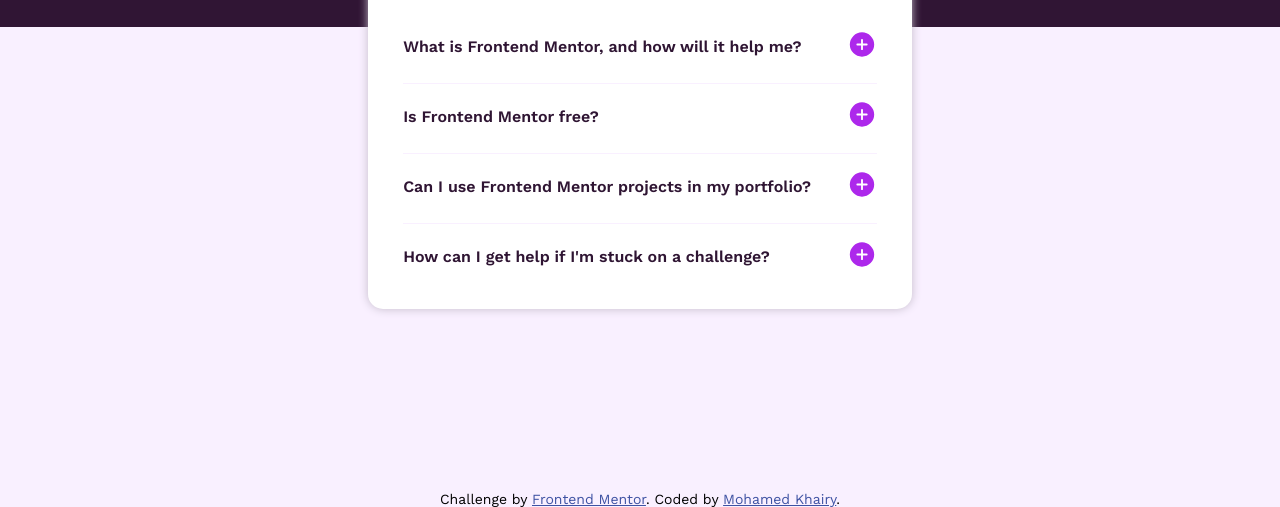
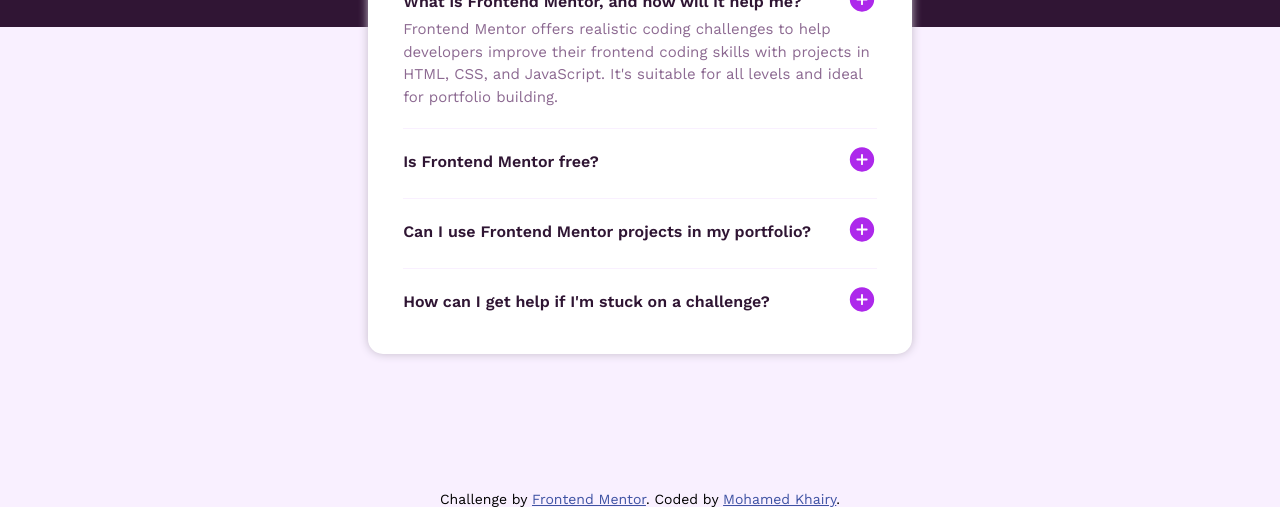
Before and after one commit to mo7amed5hairy/Faq-accordion-main, a plain HTML site: page index.html in a window 1280 px wide. Shown: the part 293-800 px from the top of the page. Drawn offline with nearby package versions, Linux system fonts and the light colour scheme.

Commit message:
Update index.html
Update index.html

```diff
--- a/index.html
+++ b/index.html
@@ -29,7 +29,7 @@
                 <img class="btn_image" src="./assets/images/icon-plus.svg" alt="icon-plus" >
               </button>
             </div>
-            <div class="acc_content_0">
+            <div class="acc_content_0 active">
               <p>
                 Frontend Mentor offers realistic coding challenges to help developers improve their
                 frontend coding skills with projects in HTML, CSS, and JavaScript. It's suitable for
```
